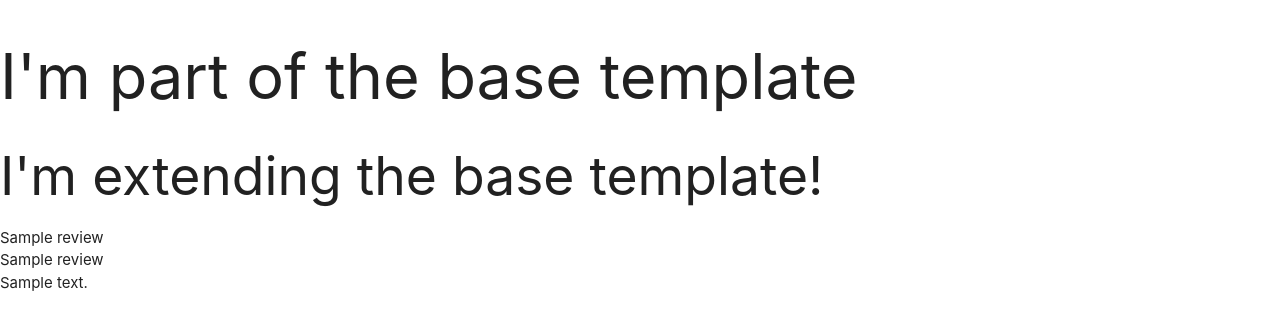
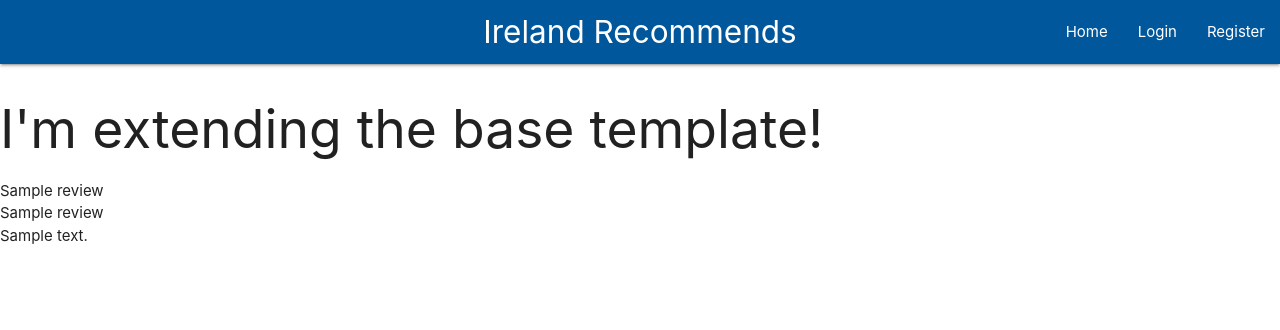
Before and after one commit to d-mcalpin/IrelandRecommends, a Flask app: page / in a window 1280 px wide. Shown: the top 330 px of the page. Run offline with Flask 2, Linux system fonts and the light colour scheme; a database or web service that is not in the repository returns one stand-in record (values such as "Sample title"); some libraries are stand-ins or nearby versions.

Commit message:
Added navbar and link elements to base.html

```diff
--- a/templates/base.html
+++ b/templates/base.html
@@ -12,10 +12,51 @@
     <title>Ireland Recommends</title>
 </head>
 <body>
-
-    <h1>I'm part of the base template</h1>
+    <header>
+         <!--top navbar-->
+         <nav class="nav-extended text-shadow light-blue darken-4">
+            <div class="nav-wrapper">
+               <a href="{{ url_for('reviews') }}" class="brand-logo center white-text">Ireland Recommends</a>
+               <a href="#" data-target="mobile-demo" class="sidenav-trigger right"><i class="fas fa-bars white-text"></i></a>
+               <ul class="right hide-on-med-and-down">
+                  <li><a href="{{ url_for('reviews') }}">Home</a></li>
+                  {% if session.user %}
+                  <li><a href="{{ url_for('profile', username=session['user']) }}">Profile</a></li>
+                  <li><a href="{{ url_for('add_tip') }}">Add Tip</a></li>
+                  <li><a href="{{ url_for('logout') }}">Logout</a></li>
+                  {% if session.user|lower == "admin"|lower %}
+                  <li><a href="{{ url_for('manage_all') }}">Manage All</a></li>
+                  {% endif %}
+                  {% else %}
+                  <li><a href="{{ url_for('login') }}">Login</a></li>
+                  <li><a href="{{ url_for('register') }}">Register</a></li>
+                  {% endif %}
+               </ul>
+            </div>
+         </nav>
+         <!--side navbar-->
+         <ul class="sidenav" id="mobile-demo">
+            <li>
+               <h4 class="center-align">Tips</h4>
+            </li>
+            <li><a href="{{ url_for('reviews') }}">Home</a></li>
+            {% if session.user %}
+            <li><a href="{{ url_for('profile', username=session['user']) }}">Profile</a></li>
+            <li><a href="{{ url_for('add_review') }}">Add Tip</a></li>
+            <li><a href="{{ url_for('logout') }}">Logout</a></li>
+            {% if session.user|lower == "admin"|lower %}
+            <li><a href="{{ url_for('manage_all') }}">Manage All</a></li>
+            {%endif%}
+            {% else %}
+            <li><a href="{{ url_for('login') }}">Login</a></li>
+            <li><a href="{{ url_for('register') }}">Register</a></li>
+            {% endif %}
+         </ul>
+      </header>
+    <main>
     {% block content%}
     {% endblock %}
+    </main>
     <script src="https://code.jquery.com/jquery-3.5.1.min.js" integrity="sha256-9/aliU8dGd2tb6OSsuzixeV4y/faTqgFtohetphbbj0=" crossorigin="anonymous"></script>
     <script src="https://cdnjs.cloudflare.com/ajax/libs/materialize/1.0.0/js/materialize.min.js"></script>
     <script src="{{ url_for ('static', filename='js/script.js') }}"></script>
```
